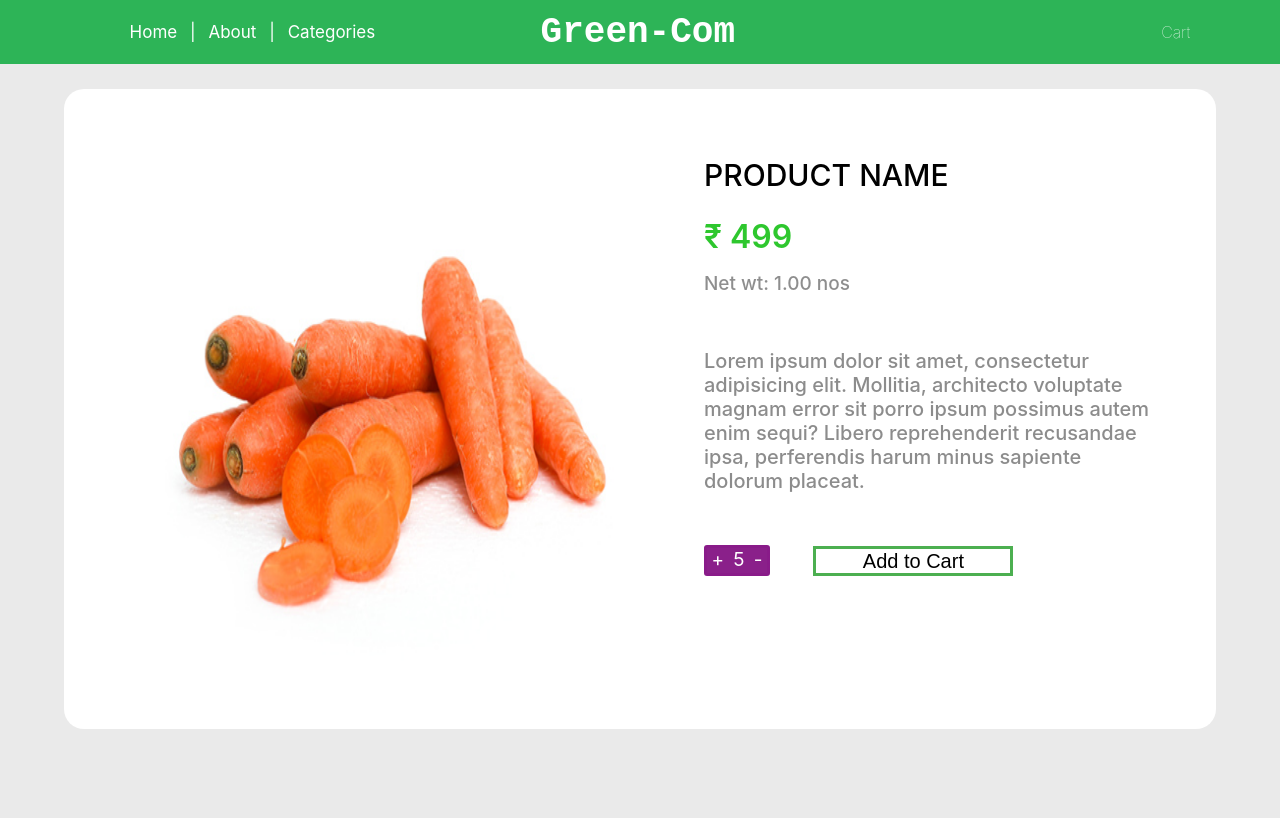
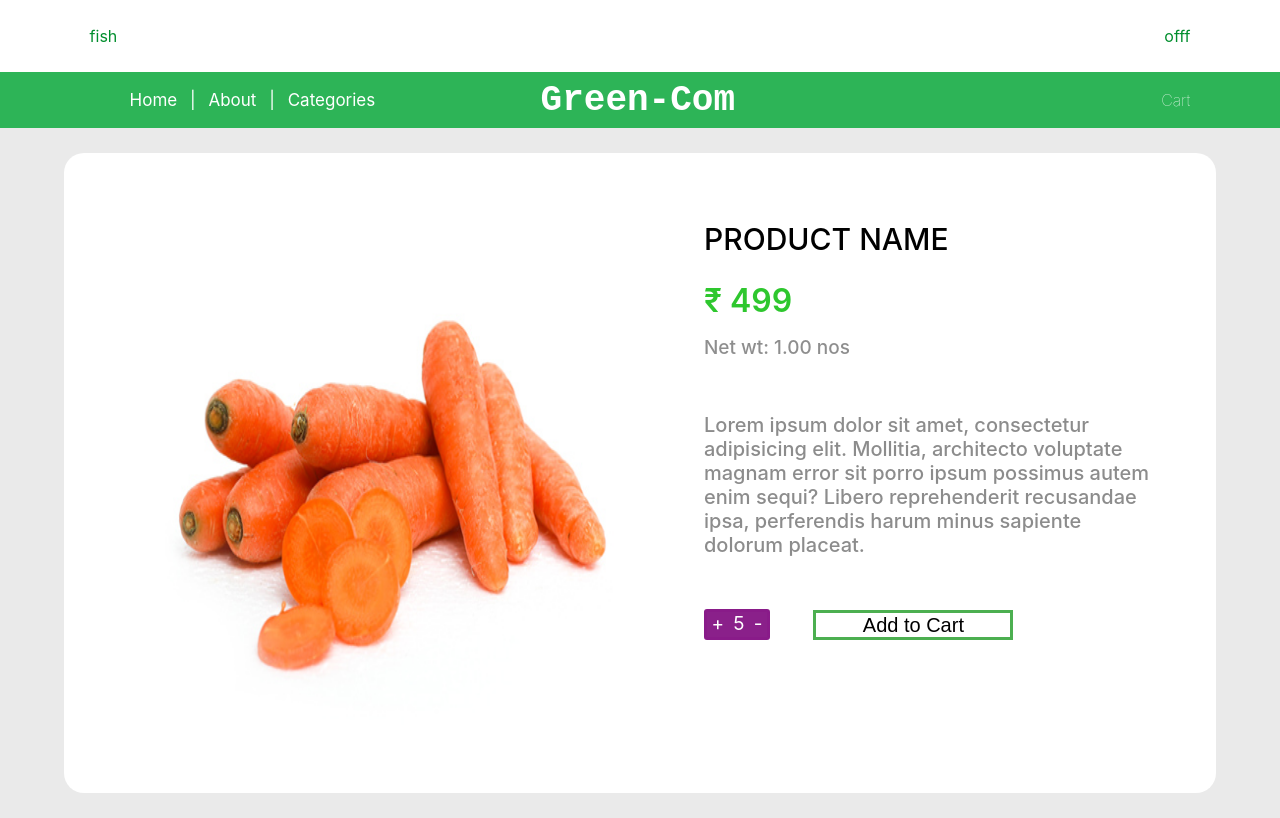
Before and after one commit to whitewhistle/Green-Com, a React (Create React App) app: page /single in a window 1280 px wide. Built offline with nearby package versions, Linux system fonts and the light colour scheme.

Commit message:
added search bar polished cart

```diff
--- a/src/components/navbar.css
+++ b/src/components/navbar.css
@@ -9,10 +9,9 @@
     padding: 0 7vw;
     align-items: center;
     justify-content: space-between;
-    height:8vh;
+    height:7vh;
     color:white;
     gap:1vw;
-
     font-weight: 100;
 
   }
@@ -49,6 +48,25 @@
   }
 
 
+  .searchContent
+  {
+    display: flex;
+    padding: 0 7vw;
+    align-items: center;
+    justify-content: space-between;
+    height:9vh;
+    background-color:white;
+    color:#008e2d;
+    gap:1vw;
+    font-weight: 400;
+    flex-flow: row;
+  }
+  .searchBar
+  {
+      cursor: pointer;
+  }
+
+
 @media (max-width: 888px)
  {  .navcontent
     {
--- a/src/components/navbar.js
+++ b/src/components/navbar.js
@@ -2,12 +2,27 @@ import React from 'react';
 import './navbar.css';
 import{useState} from 'react';
 import Shopingcart from './shopingcart'
+import Search from './search';
 
 
 export default function Navbar() {
   const[showCart,setShowCart]=useState(false);
+  const[showSearch,setShowSearch]=useState(false);
   return (
     <>
+
+    <header className='seacrhContainer'>
+      <div className='searchContent'>
+      <div className='logo'>
+       fish
+      </div>
+      <div className='searchBar'onClick={()=> setShowSearch(true)}>
+        offf
+      </div>
+      </div>
+    </header>
+
+
     <header className='nav'>
     <div className='navcontent'>
         <div className='left'>
@@ -31,6 +46,7 @@ export default function Navbar() {
     </div>
     </header>
     {showCart && <Shopingcart setShowCart={setShowCart}/>}
+    {showSearch && <Search setShowSearch={setShowSearch}/>}
     </>
   )
 }
--- /dev/null
+++ b/src/components/search.css
@@ -0,0 +1,62 @@
+.searchPanel
+{
+
+    position:fixed;
+    top:0;
+    left:0;
+    display:flex;
+    justify-content: flex-end;
+    flex-direction:row;
+    width:100%;
+    height:90%;
+    z-index: 99;
+
+}
+
+.searchPanel .Content
+{
+    display: flex;
+    width:23vw;
+    height:100%;
+    z-index: 1;
+    position:absolute;
+    flex-direction: column;
+    background-color:white;
+    margin-right: 7vw;
+    margin-top:2vh;
+    animation:slideSearch 0.5s ease-out;
+    box-shadow: 0px 0px 4px 0px rgba(96, 96, 96, 0.585), 0 10px 10px 0px rgba(103, 103, 103, 0.629);
+
+}
+
+.search-header
+{
+    display:flex;
+    flex-flow: row;
+    justify-content:center;
+    padding:10px 5px;
+    border-bottom: 4px solid rgba(184, 184, 184, 0.205);
+
+}
+
+.searchclose
+{
+    cursor: pointer;
+    color:green
+}
+
+.search-header input
+{
+
+ width:22vw;
+ border: none;
+ outline: none;
+}
+
+
+@keyframes slideSearch
+{
+100% {width:23vw
+}
+0% {width:0vw}
+}
--- /dev/null
+++ b/src/components/search.js
@@ -0,0 +1,30 @@
+import React from 'react'
+import './search.css'
+import pho from '../assets/CART8.jpg';
+
+
+
+export default function Search({setShowSearch})
+ {
+    return (
+
+    <div className="searchPanel">
+        <div className="Content">
+            <div className="search-header">
+               <input type="text"  placeholder="Search for Products"/>
+               <div className="searchclose" onClick={()=> setShowSearch(false)}>offf
+                </div>
+            </div>
+            <div className='sub-items'>
+               <div className="left">
+                <img src={pho} alt=""/>
+                </div>
+                <div className="right">
+                <div>product name</div>
+                </div>
+            </div>
+        </div>
+
+    </div>
+  )
+}
--- a/src/components/shopingcart.js
+++ b/src/components/shopingcart.js
@@ -1,7 +1,6 @@
 import React from 'react'
 import './shopingcart.css'
 import pho from '../assets/CART8.jpg';
-import{useState} from 'react';
 
 export default function Shopingcart({setShowCart})
 {
--- a/src/components/single.css
+++ b/src/components/single.css
@@ -121,6 +121,12 @@ height:30vh;
 
   }
 
+.Singlepage-container
+{
+    display:flex;
+    justify-content: center;
+}
+
   @media (max-width: 1000px)
   { .layout
     {   display: flex;
```
